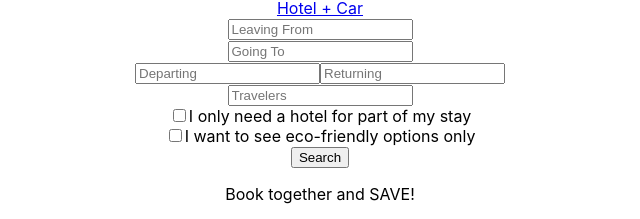
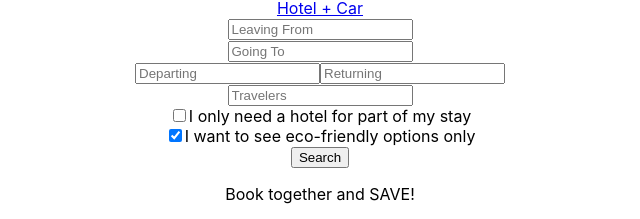
Before and after one commit to jngong/expedia-eco, a React (Create React App) app in the folder client/: page / in a window 1280 px wide. Shown: the part 368-587 px from the top of the page, without its empty margins (320-960 px from the left). Built offline with nearby package versions, Linux system fonts and the light colour scheme.

Commit message:
set up props for handleChange

```diff
--- a/client/src/App.js
+++ b/client/src/App.js
@@ -18,13 +18,27 @@ class App extends Component {
         ecoFriendlyCheckbox: true
       }
     }
+    this.handleChange = this.handleChange.bind(this)
+
   }
+
+  //Set up handleChange function to capture data from form input fields
+
+  handleChange = () => {
+
+  }
+
+  handleSubmit = () => {
+
+  }
+
+  //Set up handleSubmit function to
 
   render() {
     return (
       <div className="App">
         <p>This is App.js</p>
-        <Home tripSearch={this.state.tripSearch} />
+        <Home tripSearch={this.state.tripSearch} handleChange={this.handleChange} handleSubmit={this.handleSubmit}/>
       </div>
     );
   }
--- a/client/src/components/home-subcomponents/SearchForm.jsx
+++ b/client/src/components/home-subcomponents/SearchForm.jsx
@@ -38,26 +38,26 @@ const SearchForm = (props) => {
                     name="travelers"
                 />
                 <br/>
-                <input
-                    type="checkbox"
-                    value={props.tripSearch.hotelCheckbox}
-                    name="hotelCheckbox"
-                />
 
                 <label>
+                    <input
+                        type="checkbox"
+                        checked={props.tripSearch.hotelCheckbox}
+                        name="hotelCheckbox"
+                    />
                     I only need a hotel for part of my stay
                 </label>
+
                 <br/>
 
-                <input
-                    type="checkbox"
-                    value={props.tripSearch.ecoFriendlyCheckbox}
-                    name="ecoFriendlyCheckbox"
-                />
-
                 <label>
+                    <input
+                        type="checkbox"
+                        checked={props.tripSearch.ecoFriendlyCheckbox}
+                        name="ecoFriendlyCheckbox"
+                    />
                     I want to see eco-friendly options only
-                </label>
+                    </label>
                 <br/>
 
                 <button>
--- a/client/src/components/routes/Home.jsx
+++ b/client/src/components/routes/Home.jsx
@@ -10,7 +10,11 @@ const Home = (props) => {
             <h1>Placeholder for LogoNav component</h1>
             <SearchOptionsNav />
             <SearchVacationPackagesNav />
-            <SearchForm tripSearch={props.tripSearch} />
+            <SearchForm
+                tripSearch={props.tripSearch}
+                handleChange={props.handleChange}
+                handleSubmit={props.handleSubmit}
+            />
             <p>Book together and SAVE!</p>
         </div>
     )
```
